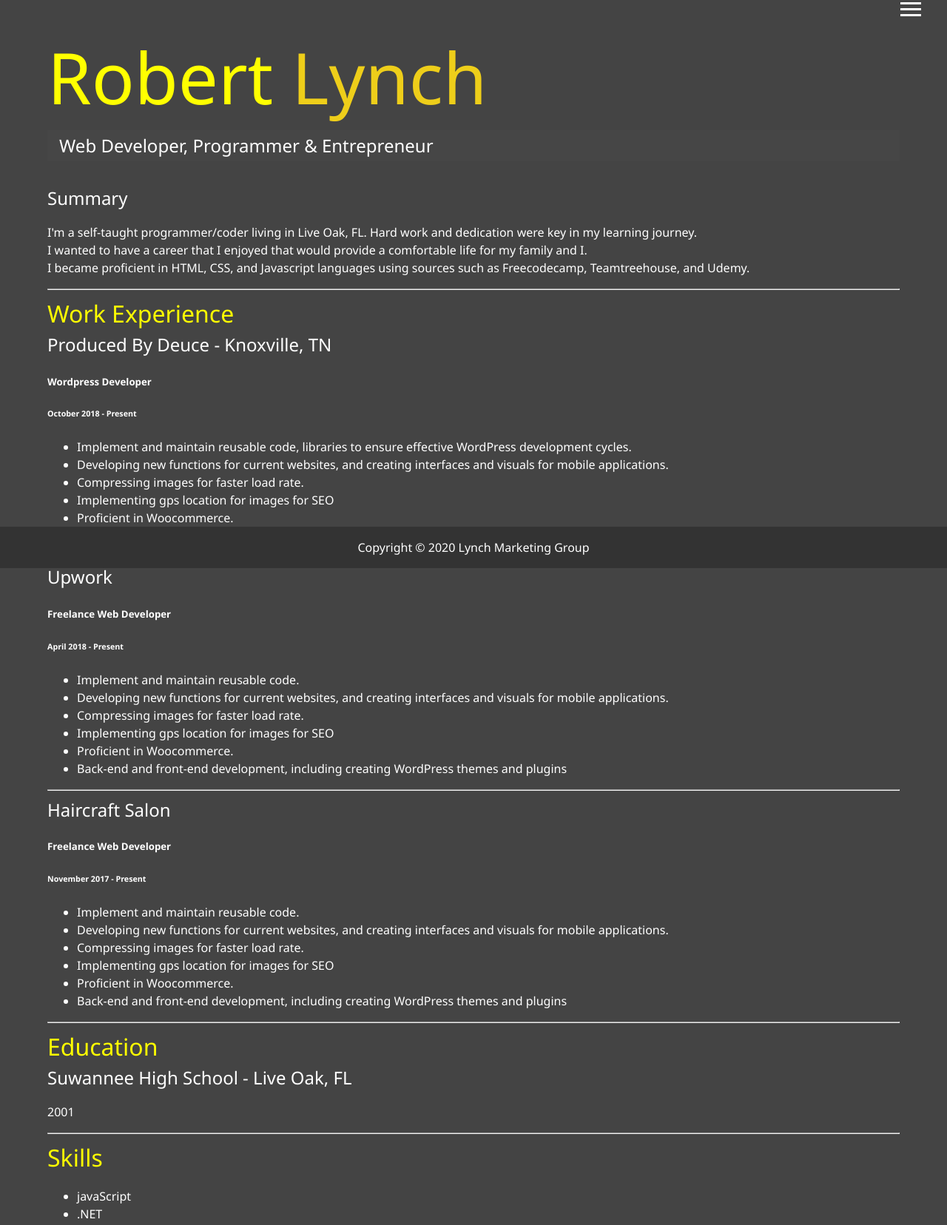
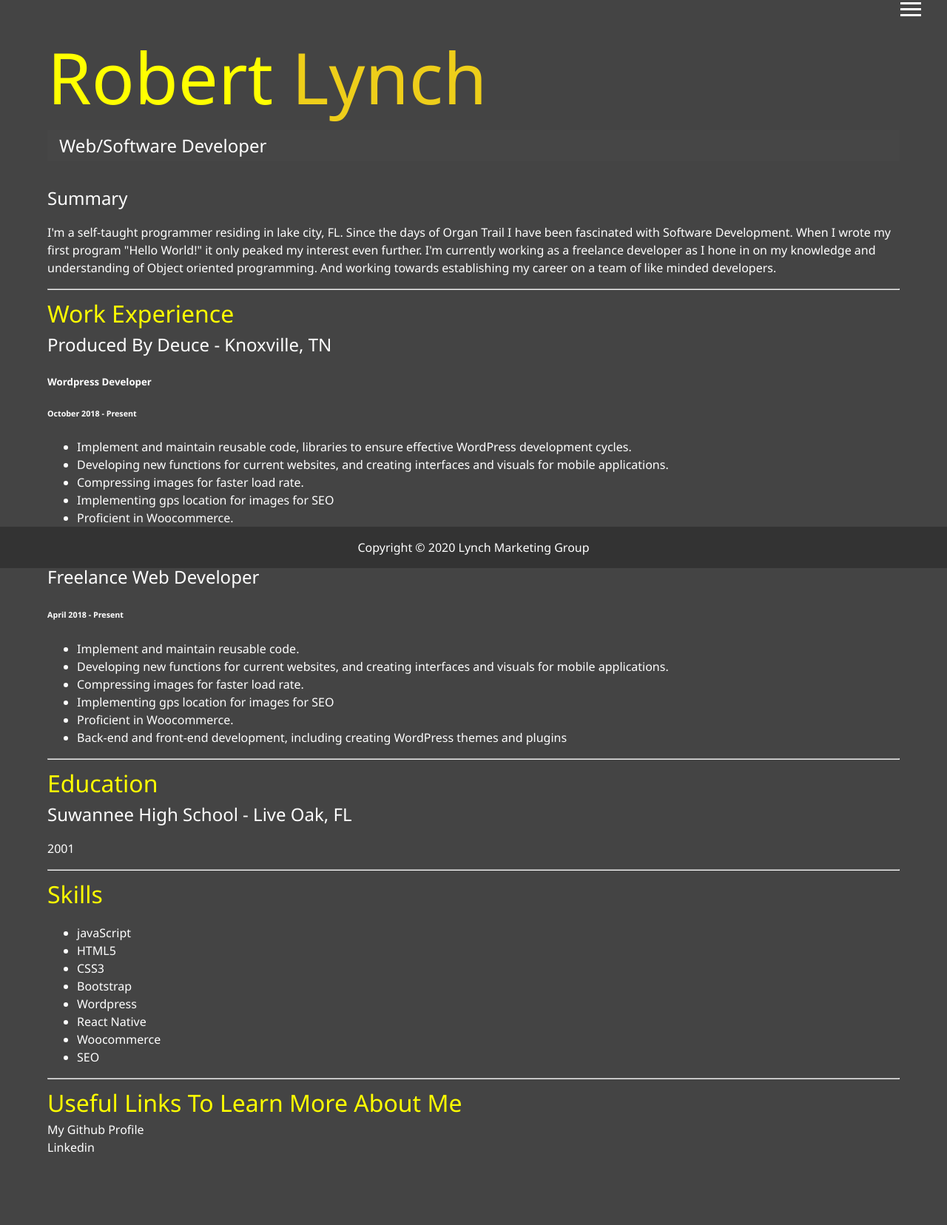
Before and after one commit to RobertLynch21/roberts_portfolio, a website: page dist/resume.html in a window 1280 px wide. Shown: the part 32-1688 px from the top of the page at 74% size. After the commit the page ends 1659 px from the top, so only its background shows below. Drawn offline with Linux system fonts and the light colour scheme.

Commit message:
making corrections here and there

```diff
--- a/dist/resume.html
+++ b/dist/resume.html
@@ -69,16 +69,11 @@
       <h1 class="lg-heading">
         Robert <span class="text-secondary"> Lynch</span>
       </h1>
-      <h2 class="sm-heading">Web Developer, Programmer & Entrepreneur</h2>
+      <h2 class="sm-heading">Web/Software Developer</h2>
       <div summary-section>
         <h2>Summary</h2>
         <p>
-          I'm a self-taught programmer/coder living in Live Oak, FL. Hard work
-          and dedication were key in my learning journey. <br />
-          I wanted to have a career that I enjoyed that would provide a
-          comfortable life for my family and I. <br />
-          I became proficient in HTML, CSS, and Javascript languages using
-          sources such as Freecodecamp, Teamtreehouse, and Udemy.
+          I'm a self-taught programmer residing in lake city, FL. Since the days of Organ Trail I have been fascinated with Software Development. When I wrote my first program "Hello World!" it only peaked my interest even further. I'm currently working as a freelance developer as I hone in on my knowledge and understanding of Object oriented programming. And working towards establishing my career on a team of like minded developers.
         </p>
       </div>
       <hr />
@@ -105,8 +100,8 @@
           </li>
         </ul>
         <hr />
-        <h2>Upwork</h2>
-        <h5>Freelance Web Developer</h5>
+        <h2>Freelance Web Developer</h2>
+        <h5></h5>
         <h6>April 2018 - Present</h6>
         <ul>
           <li>
@@ -124,7 +119,7 @@
             themes and plugins
           </li>
         </ul>
-        <hr />
+        <!-- <hr />
         <h2>Haircraft Salon</h2>
         <h5>Freelance Web Developer</h5>
         <h6>November 2017 - Present</h6>
@@ -143,7 +138,7 @@
             Back-end and front-end development, including creating WordPress
             themes and plugins
           </li>
-        </ul>
+        </ul> -->
         <hr />
         <div>
           <h1>Education</h1>
@@ -155,13 +150,13 @@
           <h1>Skills</h1>
           <ul>
             <li>javaScript</li>
-            <li>.NET</li>
+            <!-- <li>.NET</li> -->
             <li>HTML5</li>
             <li>CSS3</li>
             <li>Bootstrap</li>
             <li>Wordpress</li>
-            <li>Node.js</li>
-            <li>PHP</li>
+            <li>React Native</li>
+            <!-- <li>PHP</li> -->
             <li>Woocommerce</li>
             <li>SEO</li>
           </ul>
```
Also changed, not shown: dist/about.html (+3 -3 lines).
